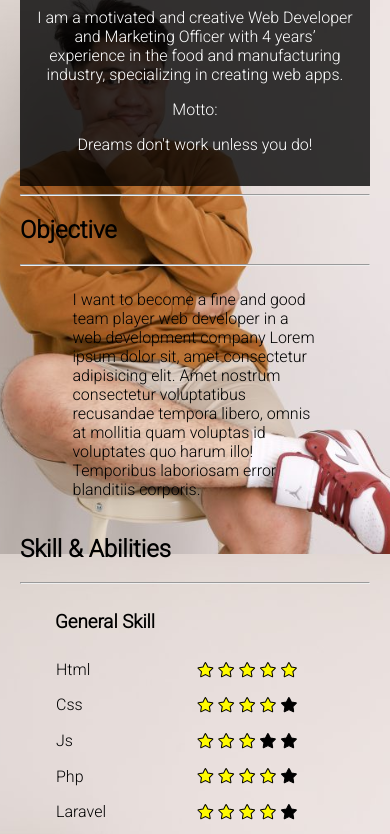
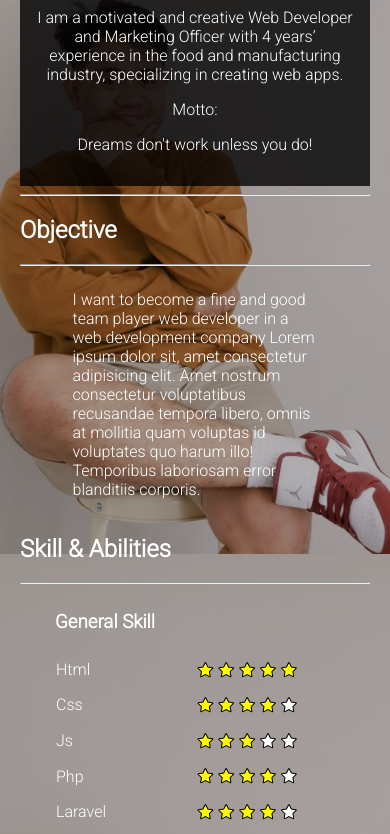
Before and after one commit to KodeGo-Bootcamp/Kenneth_Deocareza_Resume, a plain HTML site: page index.html in a window 390 px wide. Shown: the part 290-1124 px from the top of the page. Drawn offline with Linux system fonts and the light colour scheme.

Commit message:
add style to background on mobile

```diff
--- a/css/style.css
+++ b/css/style.css
@@ -173,11 +173,14 @@ footer {
 @media only screen and (max-width: 700px) {
   .left-section {
     width: 100%;
-    background-image: url(../img/background.jpg);
+    background:   linear-gradient( rgba(0,0,0,0.3)
+    ,rgba(0,0,0,0.3)
+        ),url(../img/background.jpg);
     background-position: center;
     background-size: cover;
     background-repeat: no-repeat;
     background-attachment: fixed;
+    color: #fff;
   }
 
   .right-section {
```
